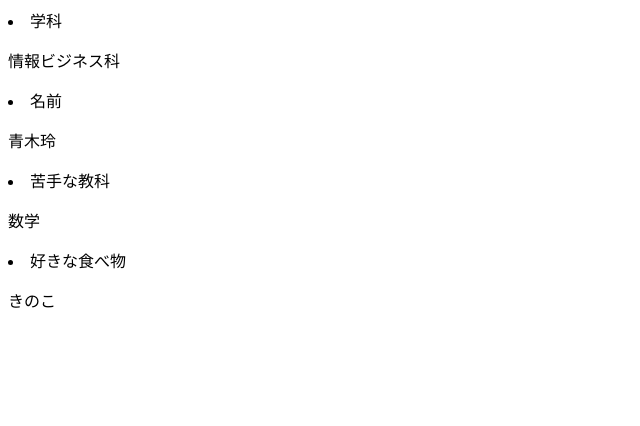
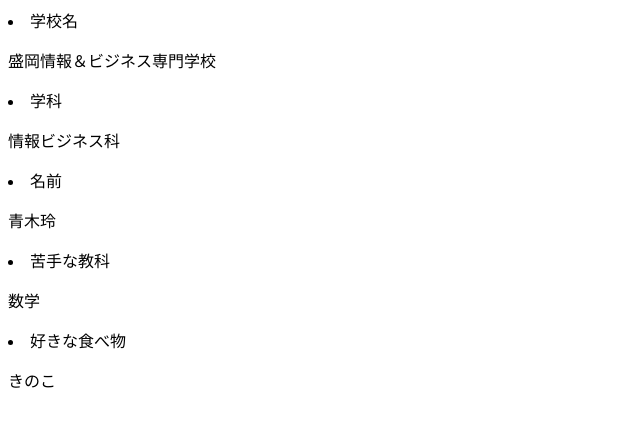
Before and after one commit to bantyo7100/branch-test, a plain HTML site: page profile_B.html in a window 1280 px wide. Shown: the whole page, without its empty margins (0-640 px from the left). Drawn offline with Linux system fonts and the light colour scheme.

Commit message:
学校名

```diff
--- a/profile_B.html
+++ b/profile_B.html
@@ -6,6 +6,8 @@
     <title>Document</title>
 </head>
 <body>
+    <li>学校名</li>
+    <p>盛岡情報＆ビジネス専門学校</p>
     <li>学科</li>
     <p>情報ビジネス科</p>
     <li>名前</li>
```
